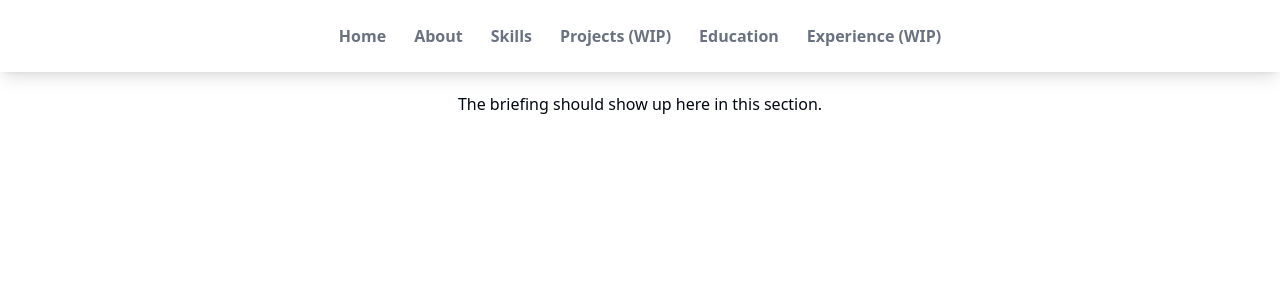
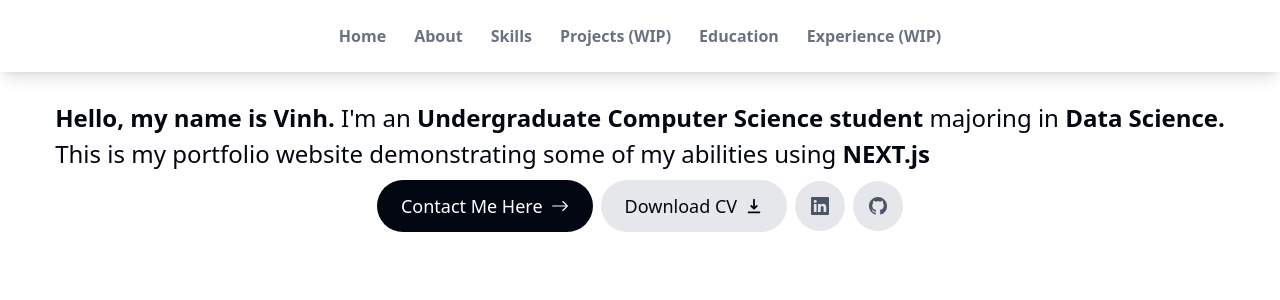
Before and after one commit to VinhLe1410/my-portfolio, a Next.js app: page / in a window 1280 px wide. Shown: the top 300 px of the page. Built offline with nearby package versions, Linux system fonts and the light colour scheme.

Commit message:
Chore: Added buttons for Intro(work-in-progress)

```diff
--- a/src/components/page-components/intro.tsx
+++ b/src/components/page-components/intro.tsx
@@ -2,11 +2,14 @@
 
 import React from 'react';
 import { motion } from 'motion/react';
+import Link from 'next/link';
+import { BsArrowRight, BsLinkedin, BsGithub } from 'react-icons/bs';
+import { HiDownload } from 'react-icons/hi';
 
 export default function Intro() {
   return (
     <section>
-      <div id="intro-briefing" className="flex items-center justify-center">
+      <div id="intro-briefing" className="flex items-center justify-center p-2">
         <motion.div
           initial={{ opacity: 0, scale: 0 }}
           animate={{ opacity: 1, scale: 1 }}
@@ -15,10 +18,54 @@ export default function Intro() {
             duration: 0.2,
           }}
         >
-          The briefing should show up here in this section.
+          <p className="text-2xl font-light !leading-[1.5] px-4">
+            <span className="font-bold">Hello, my name is Vinh. </span>
+            I&apos;m an{' '}
+            <span className="font-bold">
+              Undergraduate Computer Science student{' '}
+            </span>
+            majoring in <span className="font-bold">Data Science.</span>
+          </p>
+          <p className="text-2xl font-light !leading-[1.5] px-4">
+            This is my portfolio website demonstrating some of my abilities
+            using <span className="font-bold">NEXT.js</span>
+          </p>
         </motion.div>
       </div>
-      <div id="intro-links">{/* TODO */}</div>
+      <div
+        id="intro-links"
+        className="flex flex-row gap-2 items-center justify-center text-lg"
+      >
+        <Link
+          href="#contact"
+          className="bg-gray-950 text-white px-6 py-3 rounded-4xl flex items-center gap-2
+                          outline-none hover:scale-110 active:scale-105
+                          transition"
+        >
+          Contact Me Here <BsArrowRight />
+        </Link>
+        <a
+          className="bg-gray-200 px-6 py-3 rounded-4xl flex items-center gap-2
+                        outline-none focus:scale-110 hover:scale-110 active:scale-105
+                        transition cursor-pointer"
+        >
+          Download CV <HiDownload />
+        </a>
+        <a
+          className="bg-gray-200 text-gray-600 p-4 rounded-4xl flex items-center
+                        outline-none focus:scale-110 hover:scale-110 active:scale-105
+                        transition cursor-pointer"
+        >
+          <BsLinkedin />
+        </a>
+        <a
+          className="bg-gray-200 text-gray-600 p-4 rounded-4xl flex items-center
+                        outline-none focus:scale-110 hover:scale-110 active:scale-105
+                        transition cursor-pointer"
+        >
+          <BsGithub />
+        </a>
+      </div>
     </section>
   );
 }
```
